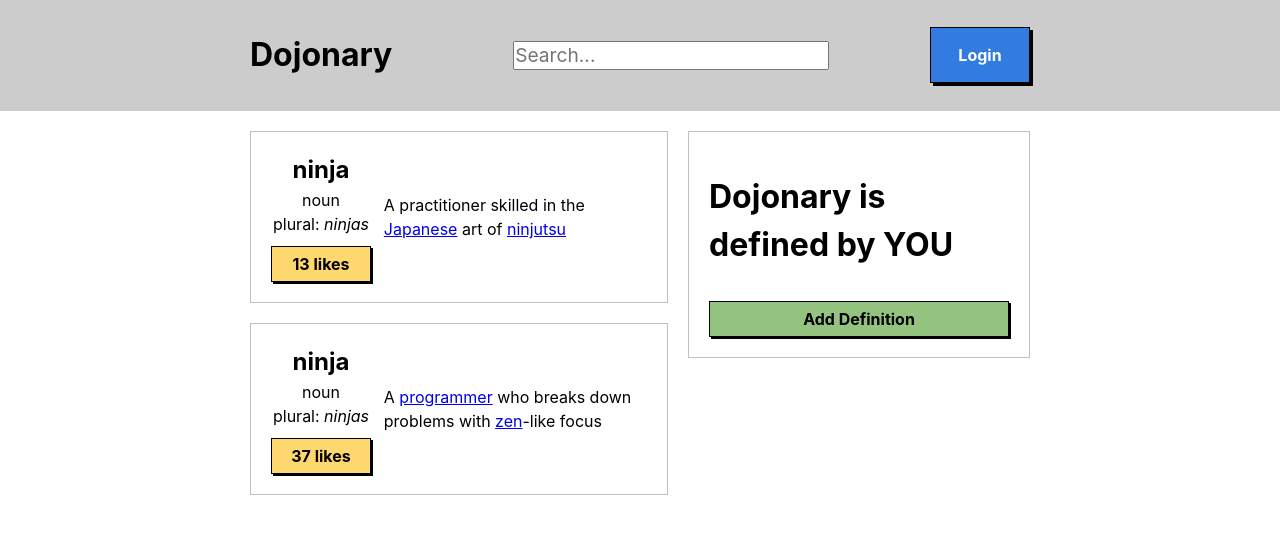
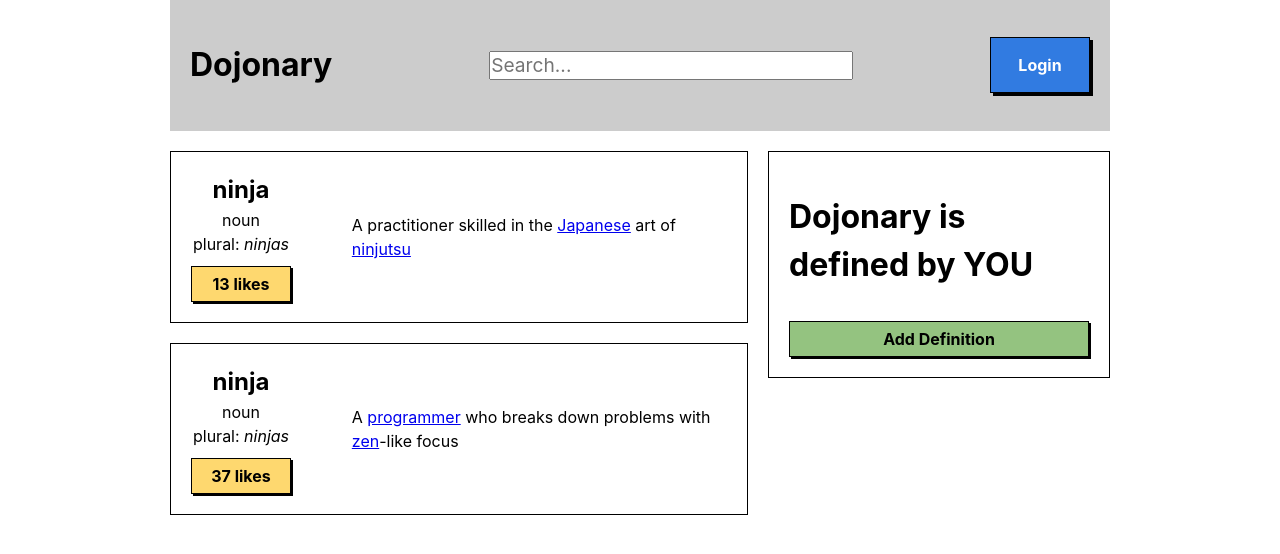
Before and after one commit to jhonvo/ButtonClicker, a plain HTML site: page index.html in a window 1280 px wide. Drawn offline with Linux system fonts and the light colour scheme.

Commit message:
Adjusting style of the page

```diff
--- a/css/style.css
+++ b/css/style.css
@@ -11,7 +11,9 @@ header{
     display: flex;
     flex-direction: row;
     justify-content: space-between;
-    padding: 10px 250px;
+    width: 900px;
+    padding: 20px;
+    margin: 0px auto;
     align-items: center;
 }
 
@@ -62,8 +64,9 @@ h1{
 }
 
 .main{
-    padding: 20px 250px;
+    width: 940px;
     display: flex;
+    margin: 20px auto;
     flex-direction: row;
 }
 
@@ -85,7 +88,7 @@ h1{
 }
 
 .boxcontent {
-    border: 1px solid silver;
+    border: 1px solid black;
     padding: 20px;
     margin-bottom: 20px;
     display: flex;
@@ -94,7 +97,7 @@ h1{
     align-items: center;
 }
 .boxcontent2 {
-    border: 1px solid silver;
+    border: 1px solid black;
     padding: 20px;
     margin-bottom: 20px;
     display: flex;
```
